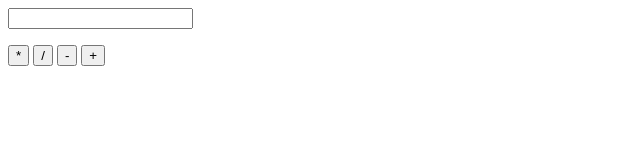
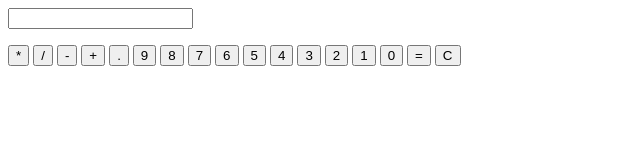
Before and after one commit to Si-maher/Calculator, a plain HTML site: page index.html in a window 1280 px wide. Shown: the whole page, without its empty margins (0-640 px from the left). Drawn offline with Linux system fonts and the light colour scheme.

Commit message:
added grey buttons

```diff
--- a/index.html
+++ b/index.html
@@ -13,10 +13,27 @@
     </form>
     <div class="buttons">
         <!-- yellow buttons  -->
+
         <button type="button" class="btn btn-yellow" data-num="*">*</button>
         <button type="button" class="btn btn-yellow" data-num="/">/</button>
         <button type="button" class="btn btn-yellow" data-num="-">-</button>
         <button type="button" class="btn btn-yellow" data-num="+">+</button>
+        <!-- grey buttons  -->
+
+        <button type="button" class="btn btn-grey" data-num=".">.</button>
+        <button type="button" class="btn btn-grey" data-num="9">9</button>
+        <button type="button" class="btn btn-grey" data-num="8">8</button>
+        <button type="button" class="btn btn-grey" data-num="7">7</button>
+        <button type="button" class="btn btn-grey" data-num="6">6</button>
+        <button type="button" class="btn btn-grey" data-num="5">5</button>
+        <button type="button" class="btn btn-grey" data-num="4">4</button>
+        <button type="button" class="btn btn-grey" data-num="3">3</button>
+        <button type="button" class="btn btn-grey" data-num="2">2</button>
+        <button type="button" class="btn btn-grey" data-num="1">1</button>
+        <button type="button" class="btn btn-grey" data-num="0">0</button>
+
+        <button type="button" class="btn-equal btn-grey" >=</button>
+        <button type="button" class="btn btn-grey" >C</button>
     </div>
 </section>
 
```
